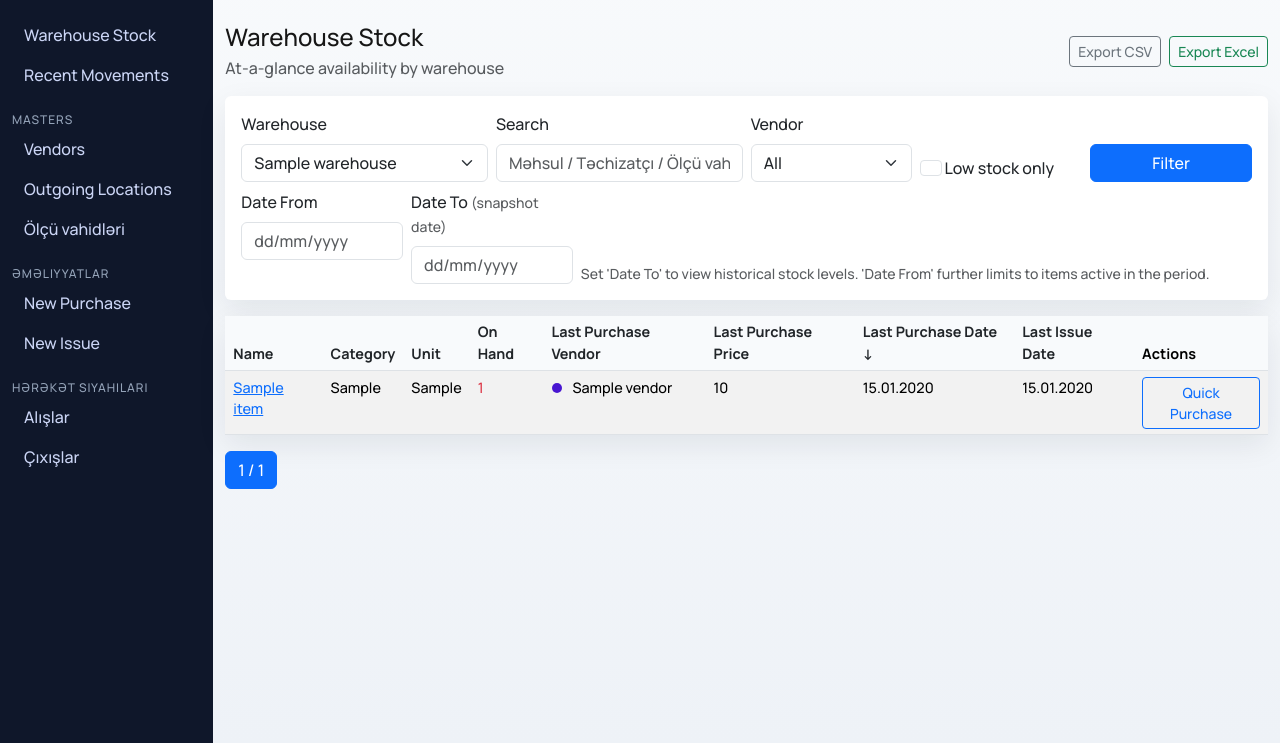
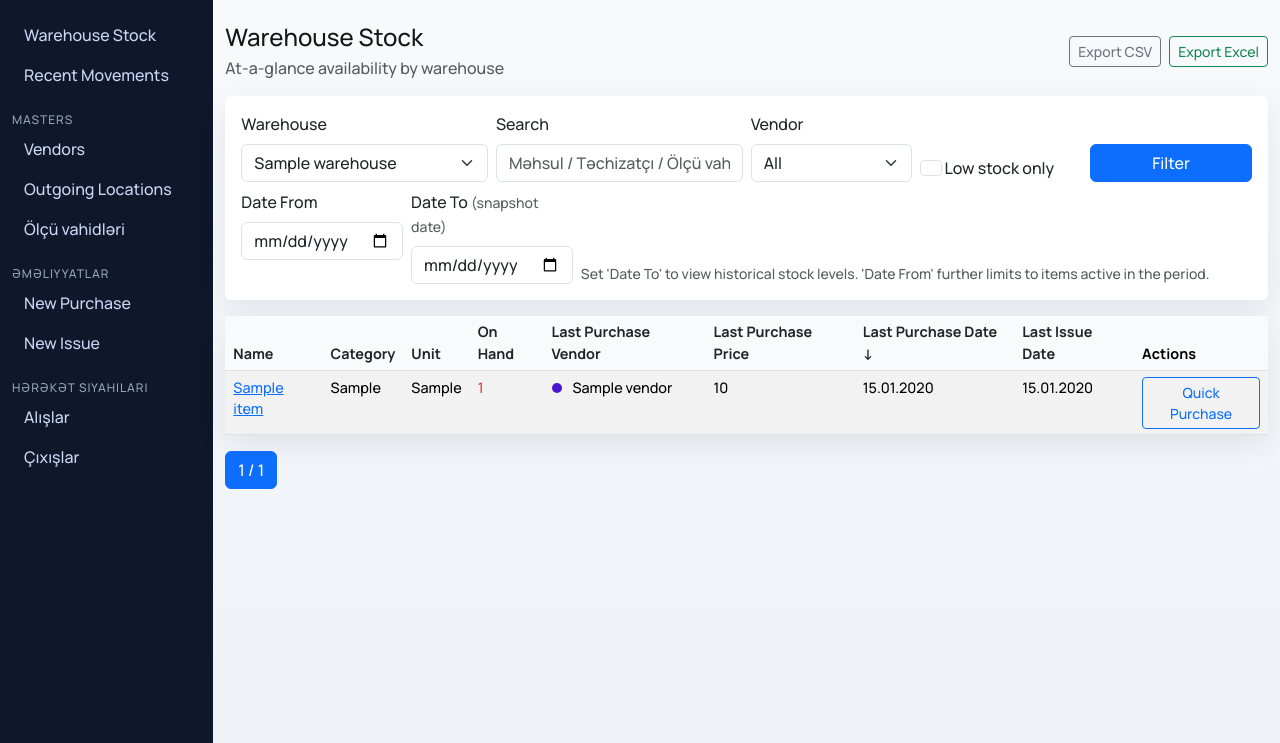
Before and after one commit to SamirBagirzade/anbar_pro, a Django app: page / in a window 1280 px wide. Shown: the part 57-800 px from the top of the page. Run offline with Django 5.2, Linux system fonts and the light colour scheme; a user stored in the database is signed in; tables that the repository leaves empty hold one stand-in row (values such as "Sample post"); some libraries are stand-ins or nearby versions.

Commit message:
fix(stock): use date picker inputs for date_from / date_to filters
Co-Authored-By: Claude Sonnet 4.6 <noreply@anthropic.com>

```diff
--- a/wms/templates/inventory/warehouse_stock.html
+++ b/wms/templates/inventory/warehouse_stock.html
@@ -49,11 +49,11 @@
       </div>
       <div class="col-md-2">
         <label class="form-label">{% trans "Date From" %}</label>
-        <input class="form-control" type="text" name="date_from" value="{{ date_from }}" placeholder="dd/mm/yyyy" inputmode="numeric" />
+        <input class="form-control" type="date" name="date_from" value="{{ date_from }}" />
       </div>
       <div class="col-md-2">
         <label class="form-label">{% trans "Date To" %} <span class="text-muted small">({% trans "snapshot date" %})</span></label>
-        <input class="form-control" type="text" name="date_to" value="{{ date_to }}" placeholder="dd/mm/yyyy" inputmode="numeric" />
+        <input class="form-control" type="date" name="date_to" value="{{ date_to }}" />
       </div>
       <div class="col-md-8 d-flex align-items-end">
         <small class="text-muted">{% trans "Set 'Date To' to view historical stock levels. 'Date From' further limits to items active in the period." %}</small>
```
